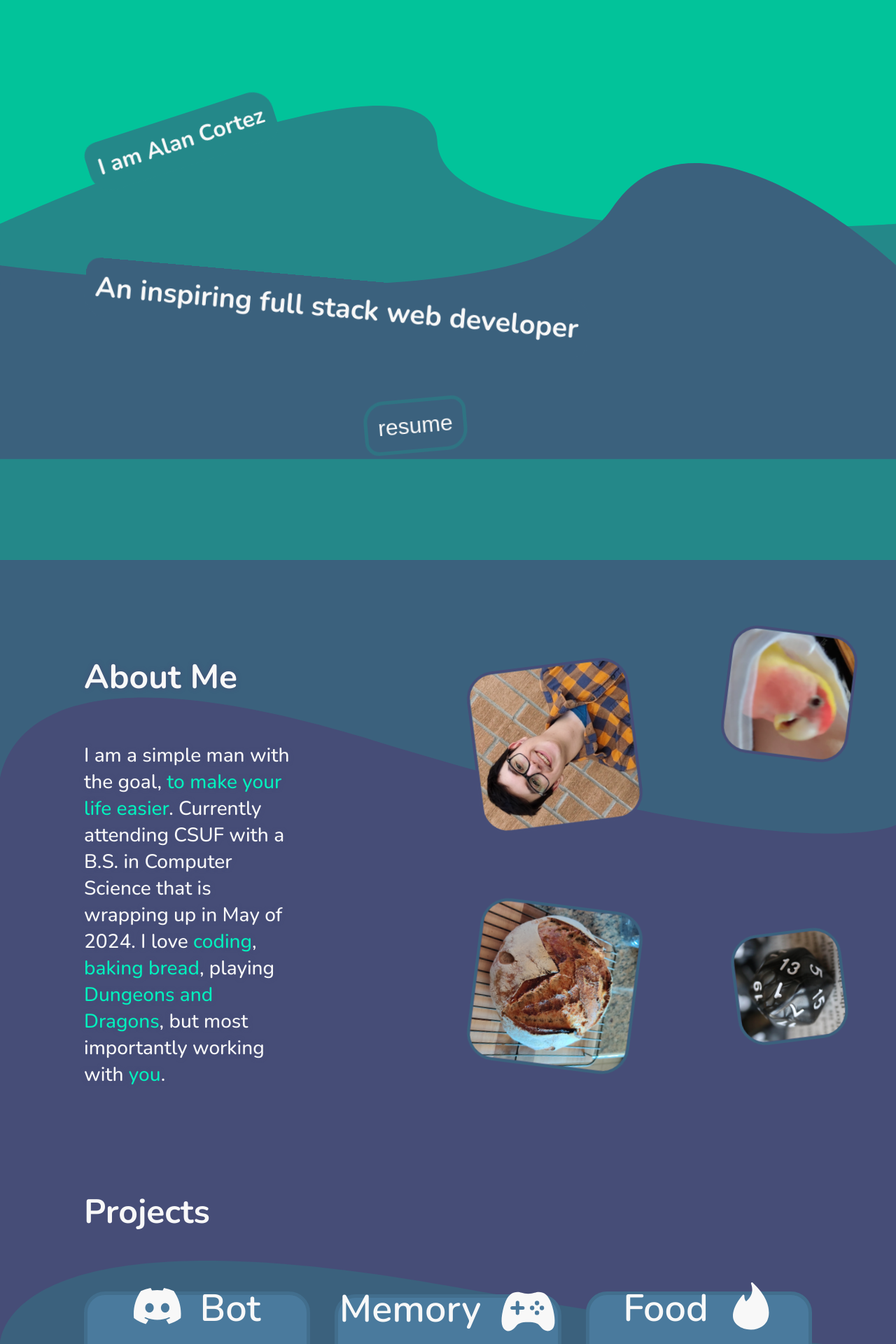
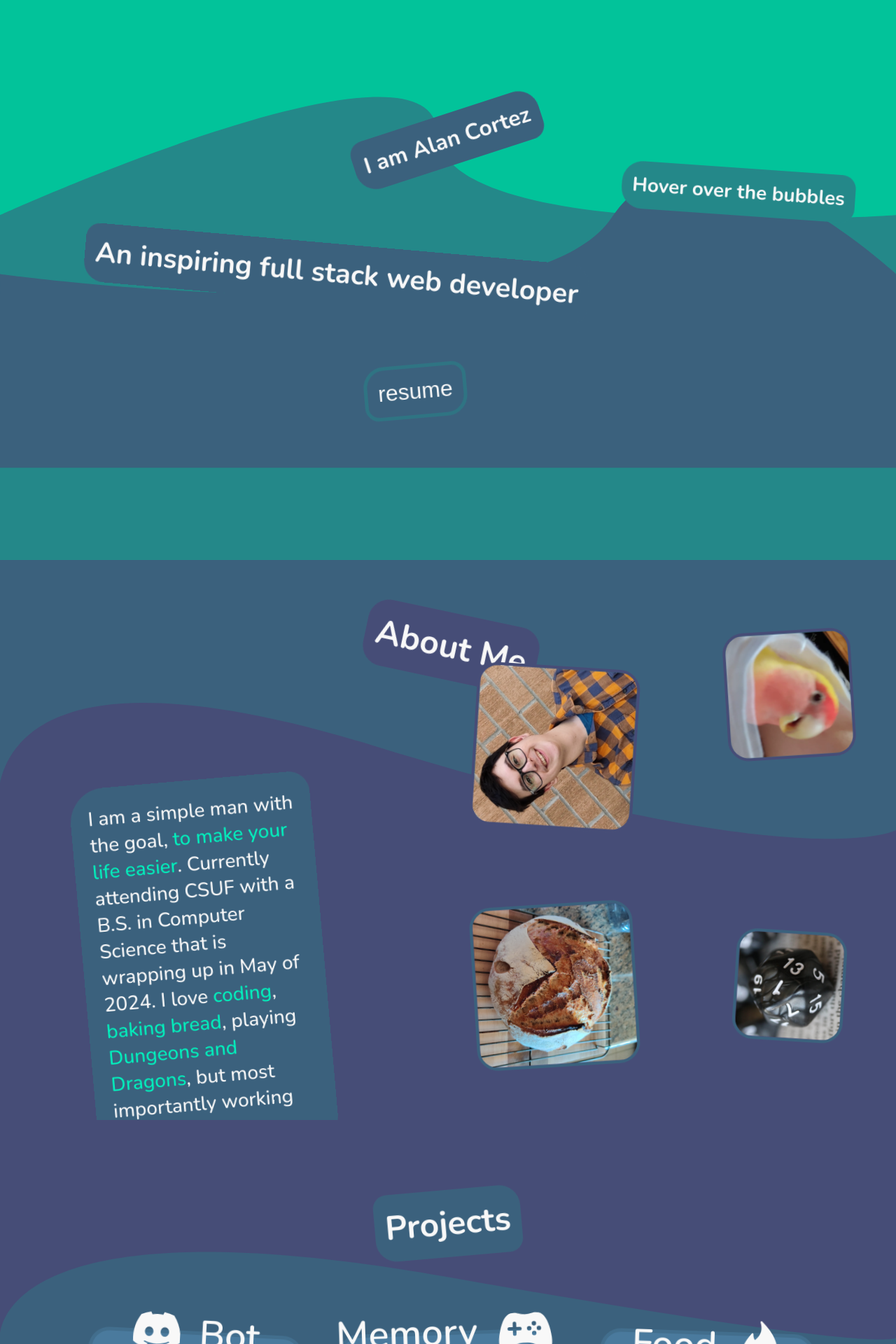
Before and after one commit to AlanCortez1337/portfolio, a React (Vite) app: page / in a window 1280 px wide. Shown: the top 1920 px of the page at 70% size. Built offline with nearby package versions, Linux system fonts and the light colour scheme.

Commit message:
refined and began working on contact section

```diff
--- a/src/App.jsx
+++ b/src/App.jsx
@@ -26,20 +26,20 @@ function App() {
       </section>
       <section className="projects">
         <div className="project-grid">
-          <h3>Projects</h3>
+          <Blurp type={'project'}/>
           <Card type={0}/>
           <Card type={1}/>
           <Card type={2}/>
         </div>
         <Wave shape={4}></Wave>
       </section>
-      {/* <section className="contact">
+      <section className="contact">
         <div className="blurp-abt">
           Lorem ipsum, dolor sit amet consectetur adipisicing elit. Error, atque?
         </div>
         <Wave shape={5}></Wave>
         <Wave shape={6}></Wave>
-      </section> */}
+      </section>
     </>
   )
 }
--- a/src/components/images/badge.jsx
+++ b/src/components/images/badge.jsx
@@ -3,22 +3,8 @@ import DndBadge from "/assests/dnd.png"
 import LuaBadge from "/assests/lua.png"
 import BreadBadge from "/assests/bread.png"
 import { motion } from "framer-motion"
-import { useState } from "react"
 
 function BadgeImage({badgeName}) {
-    const [speed, setSpeed] = useState(6);
-
-    const badgeRotation = {
-        badge1: {
-            rotate: 360,
-            y: '-8vh'
-        },
-        badge2: {
-            rotate: 360,
-            y: '3vh'
-        },
-    }
-
 
     const badgeBounce = {
         y: {
@@ -38,30 +24,37 @@ function BadgeImage({badgeName}) {
         <>
             {badgeName === "me" &&
                 <motion.img
-                    animate={badgeRotation.badge1}
+                    style={{borderRadius: '30px'}}
+                    animate={{rotate: 360, y: '-8vh'}}
+                    whileHover={{scale: 0.9}}
                     transition={badgeBounce}
                     src={MeBadge} alt="me" className="badge badge1" width={225} height={225}
                 />
             }
             {badgeName === "lua" &&
                 <motion.img
+                    style={{borderRadius: '30px'}}
                     animate={{ rotate: -360, y: '-3vh' }}
+                    whileHover={{borderRadius: '100%'}}
                     transition={badgeBounce}
                     src={LuaBadge} alt="me" className="badge" width={175} height={175}
                 />
             }
             {badgeName === "bread" &&
                 <motion.img
+                    style={{borderRadius: '30px'}}
                     animate={{ rotate: -360, y: '3vh' }}
+                    whileHover={{borderRadius: '100%'}}
                     transition={badgeBounce}
                     src={BreadBadge} alt="me" className="badge" width={225} height={225}
                 />
             }
             {badgeName === "dnd" &&
                 <motion.img
-                    animate={badgeRotation.badge2}
+                    style={{borderRadius: '30px'}}
+                    animate={{rotate: 360, y: '3vh'}}
+                    whileHover={{scale: 1.3}}
                     transition={badgeBounce}
-                    onHoverStart={() => {badgeRotation.badge2.rotate = 406}}
                     src={DndBadge} alt="me" className="badge" width={150} height={150}
                 />
             }
--- a/src/components/information.jsx
+++ b/src/components/information.jsx
@@ -14,18 +14,21 @@ function Info({type}) {
         <>
             {type === 'hero' &&
                 <div className="blurp-hero">
+                    {/* My Name */}
                     <motion.h3
                         style={{rotate: -18}}
                         transition={waveBounce}
                         animate={{y: ['0px', '15px']}}
                         whileHover={{scale: 1.05}}
                     > I am Alan Cortez </motion.h3>
+                     {/* What I do */}
                     <motion.h1
                         style={{rotate: 5}}
                         transition={waveBounce}
-                        animate={{y: ['60px', '50px']}}
+                        animate={{y: ['30px', '50px']}}
                         whileHover={{scale: 1.08}}
                     > An inspiring full stack web developer </motion.h1>
+                     {/* Resume Button */}
                     <motion.button
                         style={{rotate: -5}}
                         initial={{color: '#f8f8f8', borderRadius: '30px 20px 30px 20px'}}
@@ -45,23 +48,49 @@ function Info({type}) {
                             scale: 0.95
                         }}
                     > resume </motion.button>
+                     {/* Reminder to hover */}
+                    <motion.h2
+                        style={{rotate: 4}}
+                        transition={waveBounce}
+                        animate={{y: ['60px', '50px']}}
+                        whileHover={{scale: 0.95}}
+                    > Hover over the bubbles</motion.h2>
                 </div>
             }
             {type === 'about' &&
-                <motion.div
-                    transition={waveBounce}
-                    animate={{y: ['10px', '-5px']}}
-                    className="blurp-abt"
-                >
-                    <h3 className="title">About Me</h3>
-                    <p>
+                <div className="blurp-abt">
+                    <motion.h3
+                        transition={waveBounce}
+                        animate={{y: ['-5px', '10px']}}
+                        style={{rotate: 12}}
+                        whileHover={{rotate: 0}}
+                        whileTap={{scale: 0.9}}
+                        className="title"
+                    >About Me</motion.h3>
+                    <motion.p
+                        style={{rotate: -5}}
+                        transition={waveBounce}
+                        animate={{y: ['5px', '-5px']}}
+                        whileHover={{rotate: 0}}
+                        whileTap={{scale: 0.95}}
+                    >
                         I am a simple man with the goal, <span className="highlight">to make your life easier</span>.
                         Currently attending CSUF with a B.S. in Computer Science that is wrapping up in May of 2024.
                         I love <span className="highlight">coding</span>, <span className="highlight">baking bread</span>,
                         playing <span className="highlight">Dungeons and Dragons</span>, but most importantly working with
                         <span className="highlight"> you</span>.
-                    </p>
-                </motion.div>
+                    </motion.p>
+                </div>
+            }
+            {type === 'project' &&
+                <motion.h3
+                    style={{rotate: -5}}
+                    transition={waveBounce}
+                    animate={{y: ['5px', '-5px']}}
+                    whileHover={{rotate: 0}}
+                    whileTap={{scale: 0.95}}
+                    className="project-title"
+                >Projects</motion.h3>
             }
         </>
     );
--- a/src/components/projectCard.jsx
+++ b/src/components/projectCard.jsx
@@ -12,29 +12,34 @@ function ProjCard({type}) {
             title: " Bot",
             blurp: "My goal with this passion project was to annoy my friends to the maximum. Hover to check out a demo of the working bot.",
             link: "https://github.com/AlanCortez1337/Discord-Bot-Python",
-            yBoundry: "-5vh"
+            yBoundry: "-2vh",
+            rotate: "3deg"
         },
         // Memory Game Info
         {
             title: "Memory ",
             blurp: "This is my first finished React project which is a simple memory game with funny looking animals, hover for more.",
             link: "https://github.com/AlanCortez1337/Memory-Mania",
-            yBoundry: "5vh"
+            yBoundry: "2vh",
+            rotate: "-2deg"
         },
         // Food Tinder Info
         {
             title: "Food ",
             blurp: "In collaboration with my ACM club, I developed the create post page, the nav bar, and assisted in the login screen.",
             link: "https://github.com/acmCSUFDev/Food-Tinder",
-            yBoundry: "-5vh"
+            yBoundry: "-2vh",
+            rotate: "2deg"
         }
     ]
 
     const yTransition = {
-        repeat: Infinity,
-        repeatType: "mirror",
-        duration: 1,
-        ease: "easeInOut"
+        y: {
+            repeat: Infinity,
+            repeatType: "mirror",
+            duration: 1,
+            ease: "easeInOut"
+        }
     };
 
     const changeVisibility = () => {
@@ -46,8 +51,9 @@ function ProjCard({type}) {
     return(
         <>
             <motion.div
+            style={{rotate: projects[type].rotate}}
             animate={{y: projects[type].yBoundry}}
-            whileHover={{transition: {type: "spring", duration: 1}, y: "0vh"}}
+            whileHover={{ y: "0vh", rotate: 0}}
             transition={yTransition}
             onHoverEnd={changeVisibility}
                 className="project-card"
--- a/src/index.css
+++ b/src/index.css
@@ -18,7 +18,7 @@
 }
 /* Universal */
 
-h1, h3, p {
+h1, h2, h3, p {
   color: var(--textColor);
 }
 
@@ -49,7 +49,7 @@ body {
   padding-left: 120px;
 }
 
-.blurp-hero h3, .blurp-hero h1{
+.blurp-hero h3, .blurp-hero h2, .blurp-hero h1{
   margin: 0;
   padding: 0;
 }
@@ -57,7 +57,6 @@ body {
 .blurp-hero h3 {
   font-size: 32px;
   position: relative;
-  transform: rotate(-18deg);
   bottom: 130px;
   background-color: var(--cyan);
   padding: 15px;
@@ -66,7 +65,6 @@ body {
 .blurp-hero h1{
   font-size: 40px;
   position: relative;
-  transform: rotate(5deg);
   bottom: 10px;
   background-color: var(--purple2);
   padding: 15px;
@@ -76,13 +74,22 @@ body {
 .blurp-hero button{
   font-size: 32px;
   position: relative;
-  transform: rotate(5deg);
   bottom: -90px;
   left: 400px;
   background-color: var(--purple2);
   border: var(--purple3) 5px solid;
   padding: 15px;
   border-radius:  30px 20px 30px 20px;
+}
+
+.blurp-hero h2{
+  font-size: 28px;
+  position: relative;
+  bottom: 300px;
+  left: 60%;
+  background-color: var(--cyan);
+  padding: 15px;
+  border-radius:  30px 20px 20px 30px;
 }
 
 .wave-1-svg {
@@ -128,7 +135,7 @@ body {
 /* About Me - image badges */
 .abt-grid img {
   border: var(--purple1) 4px solid;
-  border-radius: 40px;
+  /* border-radius: 40px; */
   align-self: center;
   justify-self: center;
   z-index: 3;
@@ -183,17 +190,11 @@ body {
 
 .blurp-abt h3, .blurp-abt p{
   margin: 0 0 60px 0;
-  text-shadow: 0px 0px 6px var(--purple1);
   padding: 0;
 }
 
 .blurp-abt h3{
   font-size: 48px;
-  text-shadow: 0px 0px 6px var(--purple1);
-}
-
-.blurp-abt .highlight {
-  color: var(--greenHighlist);
 }
 
 .blurp-abt p {
@@ -201,6 +202,12 @@ body {
   font-weight: 500;
   width: 60%;
 }
+
+.blurp-abt .highlight {
+  color: var(--greenHighlist);
+}
+
+
 
 .wave-3-svg {
   position: relative;
@@ -224,7 +231,7 @@ body {
   display: grid;
   grid-template-columns: repeat(3, 1fr);
   grid-template-rows: 1fr 3fr 2fr;
-  gap: 35px;
+  gap: 60px;
   position: relative;
   z-index: 2;
 }
@@ -232,6 +239,15 @@ body {
 .project-grid h3 {
   font-size: 48px;
   grid-column: span 3;
+
+}
+
+.project-title {
+  width: 180px;
+  justify-self: center;
+  background-color: var(--purple2);
+  padding: 15px;
+  border-radius: 20px 30px 20px 30px;
 }
 
 .project-grid > div {
@@ -395,7 +411,35 @@ body {
   }
 }
 
-@media screen and (max-width: 2000px){
+@media screen and (max-width: 2400px){
+  .blurp-hero h3 {
+    font-size: 32px;
+    position: relative;
+    transform: rotate(-18deg);
+    bottom: 90px;
+    left: 380px;
+    background-color: var(--purple2);
+    padding: 15px;
+    border-radius:  20px 30px 20px 30px;
+  }
+
+  .blurp-abt h3{
+    background-color: var(--purple1);
+    padding: 15px;
+    border-radius: 30px;
+    position: relative;
+    left: 400px;
+    bottom: 60px;
+  }
+
+  .blurp-abt p {
+    background-color: var(--purple2);
+    padding: 25px;
+    border-radius: 50px 30px 50px 30px;
+    position: relative;
+    top: 20px;
+  }
+
   .title-card h3 {
     margin: 1.75em 0.5em 0.5em 0.5em;
     font-size: 54px;
@@ -403,7 +447,7 @@ body {
 
   .title-card p {
     font-size: 24px;
-    padding: 60px 30px;
+    padding: 40px 30px;
   }
 
   .bg-0 {
```
